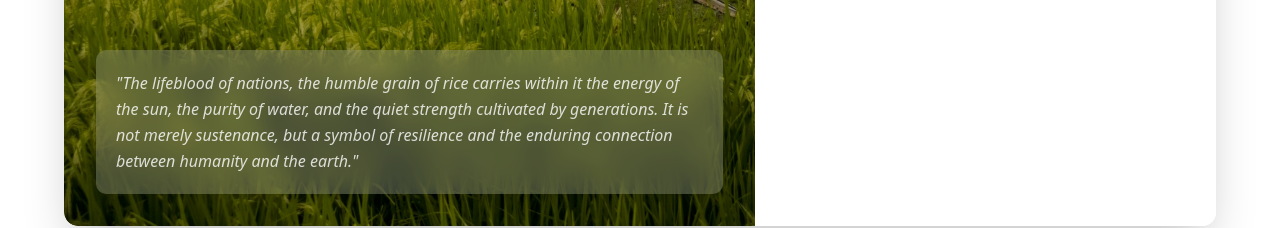
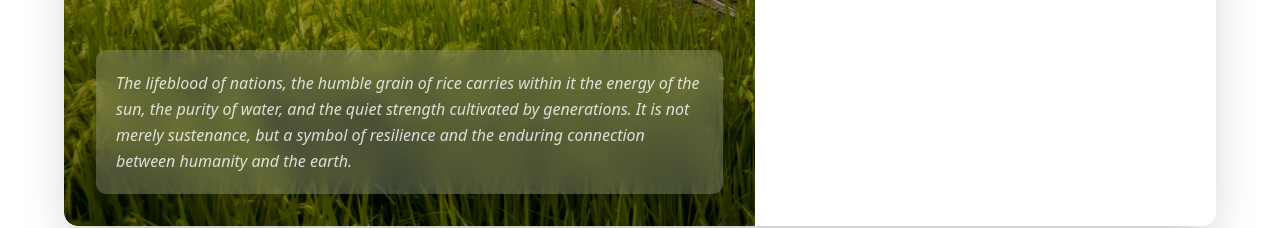
Before and after one commit to yamustofa/rice-pickup, a Next.js app: page /login in a window 1280 px wide. Shown: the part 629-857 px from the top of the page. Built offline with nearby package versions, Linux system fonts and the light colour scheme; no server answers.

Commit message:
fix: date-fns

```diff
--- a/package.json
+++ b/package.json
@@ -24,7 +24,7 @@
     "class-variance-authority": "^0.7.1",
     "clsx": "^2.1.1",
     "cmdk": "^1.1.1",
-    "date-fns": "^4.1.0",
+    "date-fns": "^2.29.3",
     "lucide-react": "^0.510.0",
     "next": "15.3.2",
     "next-themes": "^0.4.6",
--- a/src/app/login/page.tsx
+++ b/src/app/login/page.tsx
@@ -1,5 +1,4 @@
 import LoginForm from './login-form'
-import { Lock } from 'lucide-react'
 import Image from 'next/image'
 
 export default async function LoginPage() {
@@ -27,7 +26,7 @@ export default async function LoginPage() {
             <div className="absolute bottom-8 left-8 right-8 z-20">
               <div className="backdrop-blur-md bg-white/20 p-5 rounded-lg shadow-xl">
                 <p className="text-md font-normal italic leading-relaxed text-white/80">
-                  "The lifeblood of nations, the humble grain of rice carries within it the energy of the sun, the purity of water, and the quiet strength cultivated by generations. It is not merely sustenance, but a symbol of resilience and the enduring connection between humanity and the earth."
+                  The lifeblood of nations, the humble grain of rice carries within it the energy of the sun, the purity of water, and the quiet strength cultivated by generations. It is not merely sustenance, but a symbol of resilience and the enduring connection between humanity and the earth.
                 </p>
               </div>
             </div>
```
